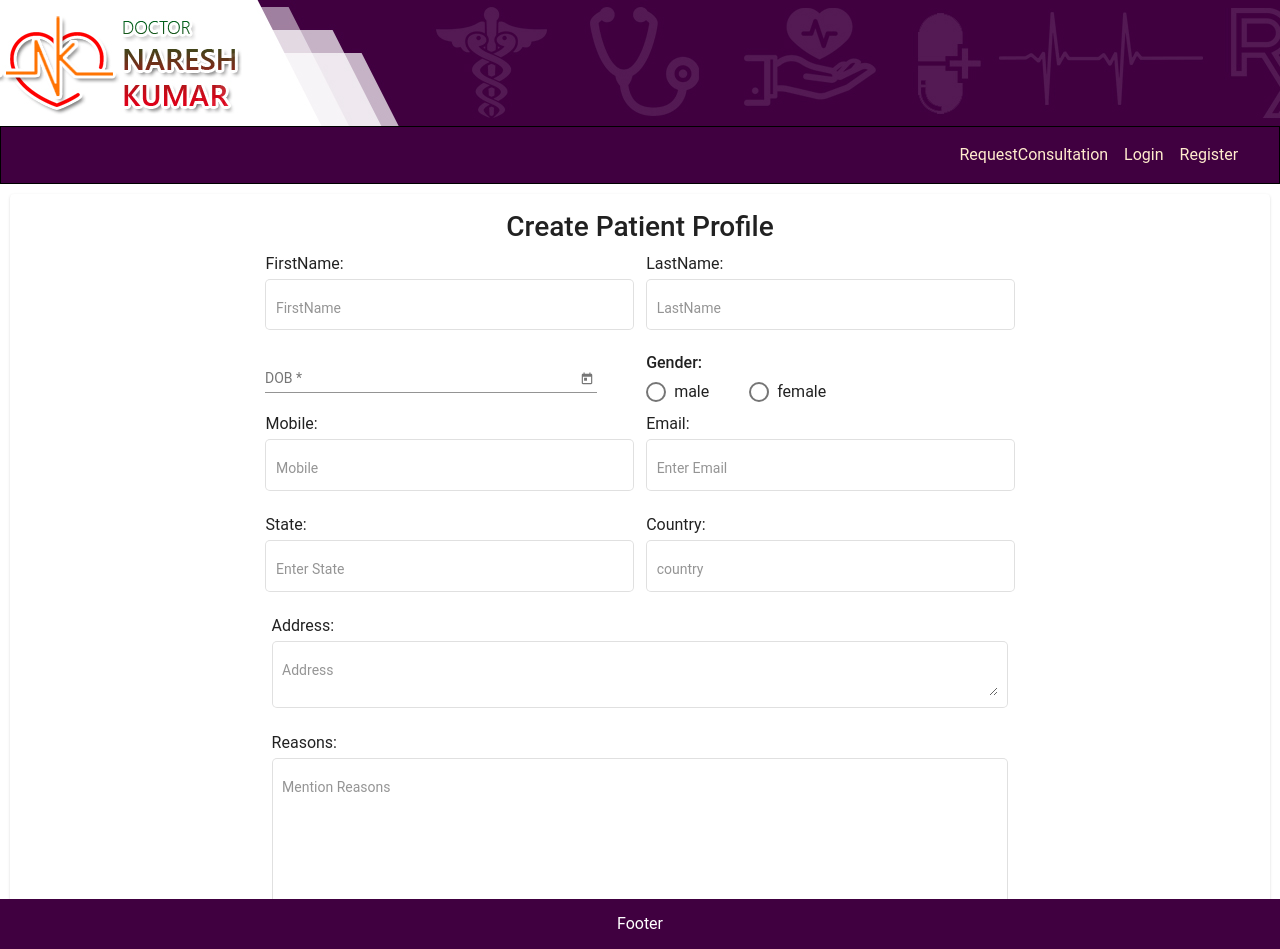
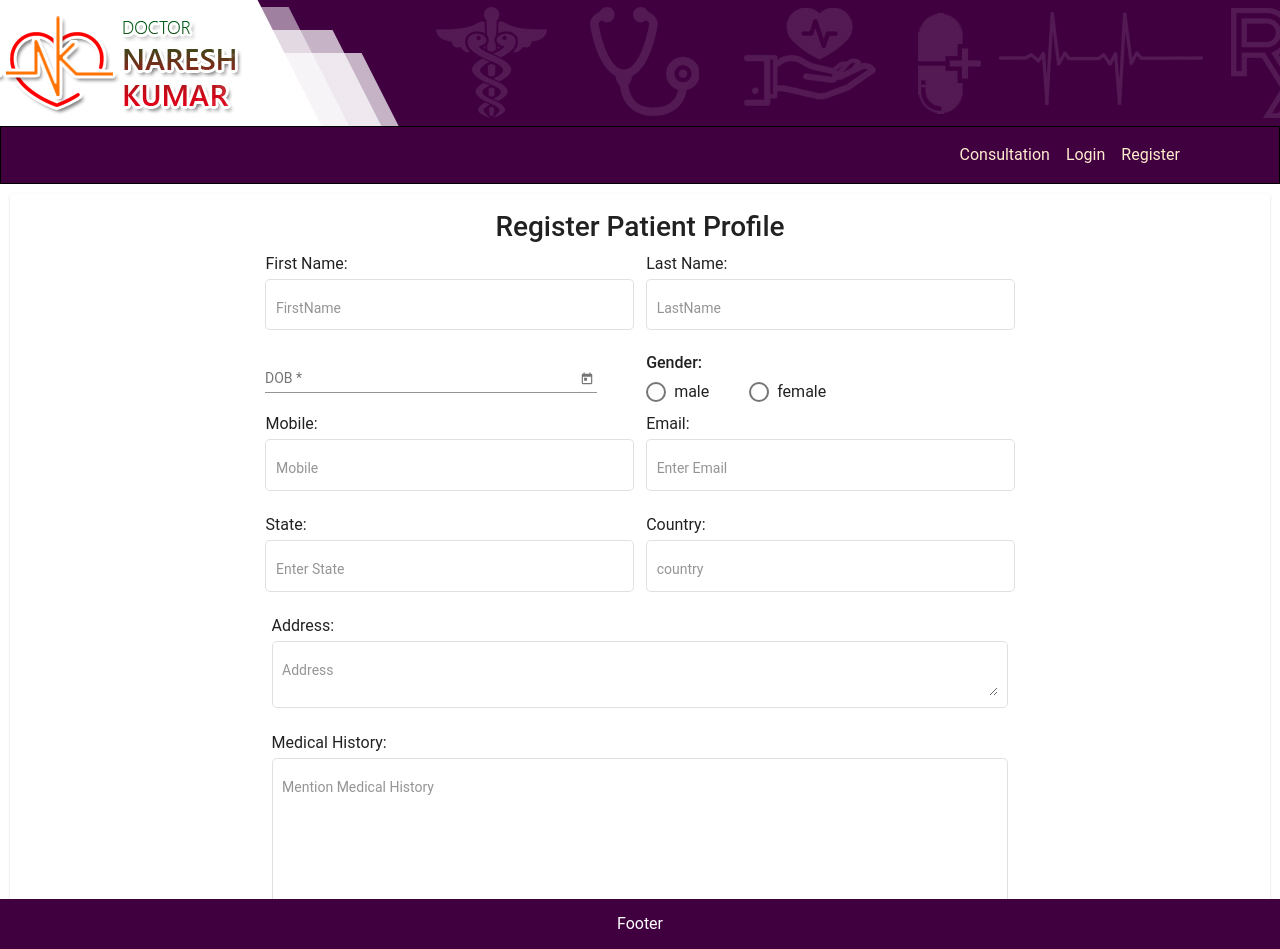
Before and after one commit to kalyankakarala/VirtualClinic, an Angular app: page /patient in a window 1280 px wide. Built offline with nearby package versions, Linux system fonts and the light colour scheme.

Commit message:
label changes
label changes

```diff
--- a/src/app/navbar/navbar.component.html
+++ b/src/app/navbar/navbar.component.html
@@ -7,7 +7,7 @@
   <div class="collapse navbar-collapse" id="collapsibleNavbar">
     <ul class="navbar-nav nav-list-item">
       <li class="nav-item">
-        <a class="nav-link" routerLink="/requestConsult">RequestConsultation</a>
+        <a class="nav-link" routerLink="/requestConsult">Consultation</a>
       </li>
       <li class="nav-item">
         <a class="nav-link" routerLink="/login">Login</a>
--- a/src/app/patient/add-patient/add-patient.component.html
+++ b/src/app/patient/add-patient/add-patient.component.html
@@ -2,20 +2,20 @@
     <form [formGroup]="registerForm" (submit)="uploadSubmit($event)">
         <mat-card>
         <div class="alignItems">
-     <h3 style="text-align: center;">Create Patient Profile</h3>
+     <h3 style="text-align: center;">Register Patient Profile</h3>
         <div fxLayout="row" fxLayout.xs="column" fxLayoutWrap fxLayoutGap="1%" fxLayoutAlign="center center">
             <div class="w100p" fxFlex="30%">
-         <mat-label>FirstName:</mat-label>
+         <mat-label>First Name:</mat-label>
             <mat-form-field appearance="outline">
                 <input type="text" matInput placeholder="FirstName" name="firstName" formControlName="firstName">
-                <mat-error *ngIf="data.firstName.errors?.required">FirstName is required</mat-error>
+                <mat-error *ngIf="data.firstName.errors?.required">First Name is required</mat-error>
               </mat-form-field>
               </div>
               <div class="w100p" fxFlex="30%">
-                  <mat-label>LastName:</mat-label>
+                  <mat-label>Last Name:</mat-label>
               <mat-form-field appearance="outline">
                 <input type="text" matInput placeholder="LastName" name="lastName" formControlName="lastName">
-                <mat-error *ngIf="data.lastName.errors?.required">LastName is required</mat-error>
+                <mat-error *ngIf="data.lastName.errors?.required">Last Name is required</mat-error>
               </mat-form-field>
               </div>
             </div>
@@ -95,10 +95,10 @@
             <div fxLayout="row" fxLayout.xs="column" fxLayoutWrap fxLayoutGap="1%" fxLayoutAlign="center center">
 
               <div class="w100p" fxFlex="60%">
-           <mat-label>Reasons:</mat-label>
+           <mat-label>Medical History:</mat-label>
                   <mat-form-field appearance="outline">
                       <textarea matInput rows="10" cols="40"
-                         placeholder="Mention Reasons"
+                         placeholder="Mention Medical History"
                        name="reason" formControlName="reason"
                        >
                       </textarea>
--- a/src/app/userlogin/userlogin.component.html
+++ b/src/app/userlogin/userlogin.component.html
@@ -4,10 +4,10 @@
       <div class="row justify-content-center">
         <div class="col-sm-5">
             <div class="alert alert-danger" role="alert" *ngIf="submitted">
-                Username or password is incorrect
+                Username or Password is incorrect
               </div>
           <mat-card>
-            <h3 class="text-center">Client Login</h3>
+            <h3 class="text-center">Login</h3>
             <form [formGroup]="loginForm" (ngSubmit)="onSubmit()">
               <mat-form-field class="full-width">
                 <input type="text" matInput placeholder="Email" formControlName="username">
```
